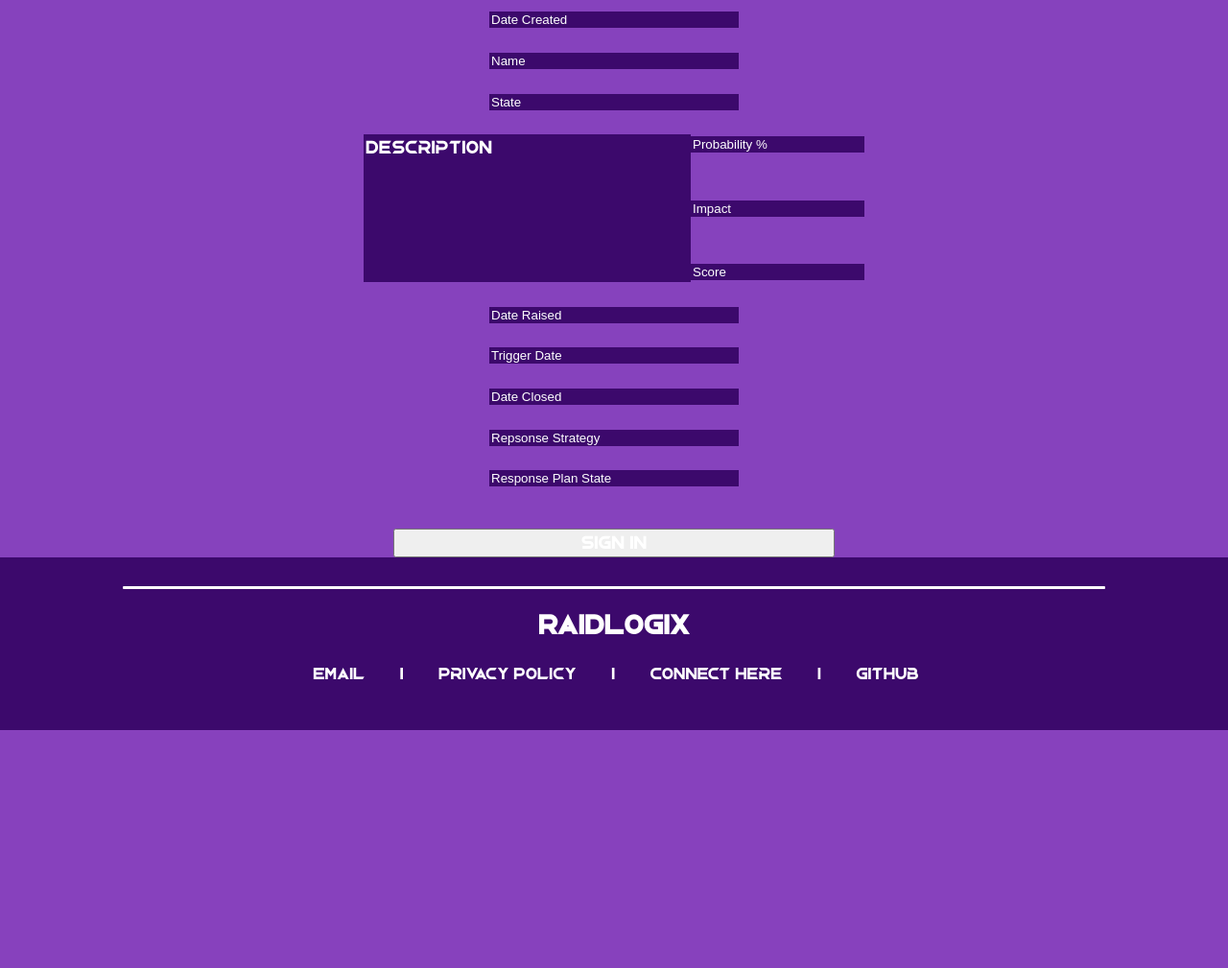
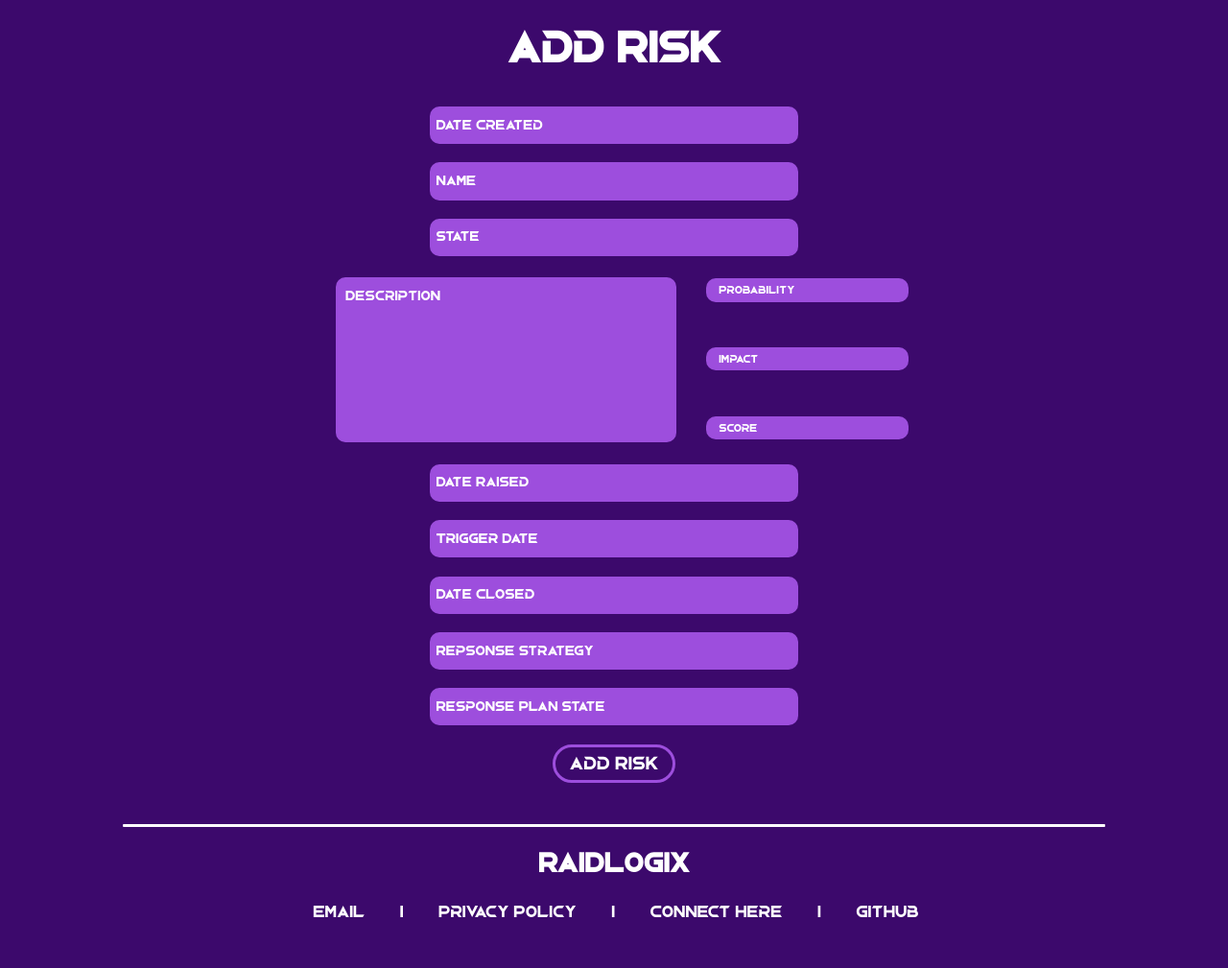
Before and after one commit to joshnelson00/raidlogix-app, a Django app: page /projects/8/add-risk in a window 1280 px wide. Shown: the part 90-1099 px from the top of the page at 96% size. Before the commit the page ends 851 px from the top, so only its background shows below. Run offline with Django 5.2, Linux system fonts and the light colour scheme; a user stored in the database is signed in; data comes from the database, SQL or seed files in the repository; both versions use the stored data as it was after the commit.

Commit message:
add risk page set up with form

```diff
--- a/raidapp/raidlogix/forms.py
+++ b/raidapp/raidlogix/forms.py
@@ -70,15 +70,16 @@ class AddRiskForm(ModelForm):
             'response_strategy': '',
             'response_plan_state': '',
         }
+
         widgets = {
             'created': forms.TextInput(attrs={'placeholder': 'Date Created'}),
             'name': forms.TextInput(attrs={'placeholder': 'Name'}),
             'description': forms.Textarea(attrs={'placeholder': 'Description'}),
             'state': forms.TextInput(attrs={'placeholder': 'State'}),
-            'probability': forms.NumberInput(attrs={'placeholder': 'Probability %'}),
+            'probability': forms.NumberInput(attrs={'placeholder': 'Probability'}),
             'impact': forms.NumberInput(attrs={'placeholder': 'Impact'}),
-            'score': forms.NumberInput(attrs={'placeholder': 'Score', 'disabled': 'True'}),
-            'date_raised': forms.DateInput(attrs={'placeholder': 'Date Raised'}),
+            'score': forms.NumberInput(attrs={'placeholder': 'Score'}),
+            'date_raised': forms.TextInput(attrs={'placeholder': 'Date Raised'}),
             'trigger_date': forms.TextInput(attrs={'placeholder': 'Trigger Date'}),
             'date_closed': forms.TextInput(attrs={'placeholder': 'Date Closed'}),
             'response_strategy': forms.TextInput(attrs={'placeholder': 'Repsonse Strategy'}),
--- a/raidapp/raidlogix/models.py
+++ b/raidapp/raidlogix/models.py
@@ -84,7 +84,7 @@ class risk(models.Model):
     #integer between 1-100
     impact = models.IntegerField()
     #score = (probability * impact) DOUBLE CHECK HERE
-    score = models.IntegerField()
+    score = models.DecimalField(decimal_places=2, max_digits=5)
     date_raised = models.CharField(max_length=50)
     trigger_date = models.CharField(max_length=50)
     date_closed = models.CharField(max_length=50)
--- a/raidapp/raidlogix/static/main.css
+++ b/raidapp/raidlogix/static/main.css
@@ -580,12 +580,19 @@ body {
     text-align: center;
     border-radius: 20px;
     width: 100%;
+}
 
-}
+
 
 .submenu-item a{
     text-decoration: none;
     color: #FFFFFF;
+}
+
+.submenu-item:hover{
+    text-decoration: none;
+    background-color: #45007A;
+    cursor: pointer;
 }
 
 
@@ -700,7 +707,6 @@ body {
 
 .create-project-form {
     display: inline-block;
-
     text-align: center;
 }
 
@@ -933,9 +939,11 @@ body {
     border-style: solid;
     bottom: 70px;
 }
+
 #edit-project-button:hover {
     cursor:pointer;
-    color: lightgray;
+    background-color: #4f1585;
+
 }
 
 .edit-project-details-header {
@@ -961,8 +969,8 @@ body {
     flex-direction: column;
     align-items: center;
     width: 100%;
-    background-color: #8642bd;
     margin-top: 7%;
+    padding-bottom:1%;
 }
 
 .add-attribute-form {
@@ -971,25 +979,41 @@ body {
     align-items: center;
     text-align: center;
     width: 100%;
+    vertical-align: middle;
 }
 
 .add-attribute-form > input{
-    margin-top:1%;
-    margin-bottom:1%;
-    width: 20%;
-    background-color: #3C096C;
+    margin-top:0.75%;
+    margin-bottom:0.75%;
+    width: 30%;
+    background-color: #9D4EDD;
+    padding-bottom: 0.75%;
+    padding-top: 0.75%;
+    padding-left: 0.5%;
+    padding-right: 0.5%;
+    line-height:1.5;
     border-width: 0px;
     color: #FFFFFF;
+    border-radius: 10px;
+    box-sizing: border-box;
+    display: flex;
+    flex-direction: column;
+    justify-content: center;
+
 }
 
 .add-attribute-form > input::placeholder{
     color: #FFFFFF;
+    font-family: "Request";
+    font-size: 10px;
+
 }
 
 
 .add-risk-form-special-container {
     display: flex;
     flex-direction: row;
+    text-align: center;
     margin-bottom: 1%;
     margin-top: 1%;
 }
@@ -999,31 +1023,59 @@ body {
     flex-direction: column;
     align-items: center;
     justify-content: space-between;
+    height: 170px;
 
 }
 
+
 .add-risk-form-special-container input{
-    margin-top: 1%;
-    margin-bottom: 1%;
-    background-color: #3C096C;
+    margin-top: 0.75%;
+    margin-bottom: 0.75%;
+    background-color: #9D4EDD;
     border-width: 0px;
     color: #fff;
+    background-color: #9D4EDD;
+    border-width: 0px;
+    color: #FFFFFF;
+    width:148%;
+    border-radius: 10px;
+    padding-bottom: 5%;
+    padding-top: 5%;
+    padding-left: 10%;
+    padding-right: 0.5%;
+    position: relative;
+    right:5px;
+    font-family: "Roboto-Medium";
+    font-size: 10px;
 }
 
 .add-risk-form-special-container input::placeholder{
     color: #fff;
+    font-family: "Request";
+    font-size: 8px;
 
 }
 
 .add-risk-score input[disabled] {
     opacity: 1;
-    background-color: #3C096C;
+    background-color: #9D4EDD;
     border-width: 0px;
     color: #FFFFFF;
+    width:148%;
+    border-radius: 10px;
+    padding-bottom: 5%;
+    padding-top: 5%;
+    padding-left: 10%;
+    padding-right: 0.5%;
+    position: relative;
+    right:5px;
+
 }
 
 .add-risk-score input[disabled]::placeholder {
     color: #fff;
+    font-family: "Request";
+    font-size: 8px;
 }
 
 .add-risk-right-child input{
@@ -1039,14 +1091,50 @@ body {
     flex-direction: column;
     align-items: center;
     resize: none;
-    background-color: #3C096C;
+    background-color: #9D4EDD;
     border-width: 0px;
     color: #fff;
-
+    padding: 3%;
+    border-radius: 10px;
+    width: 100%;
+    position: relative;
+    right:56px;
+    font-family: "Roboto-Medium";
+    height: 152px;
 }
 
 .add-attribute-form textarea::placeholder{
     color: #fff;
     font-family: "Request";
+    font-size: 10px;
+}
 
+#add-attribute-submit-a {
+    width: 20%;
 }
+
+#add-attribute-submit {
+    font-family: "Request";
+    width: 50%;
+    margin-top: 4%;
+    background-color: #3C096C; /* This should now apply */
+    border-width: 0px;
+    padding: 2%;
+    border-radius: 22px;
+    border-color: #9D4EDD;
+    border-width: 3px;
+    border-style: solid;
+    color: #fff;
+}
+
+#add-attribute-submit:hover {
+    font-family: "Request";
+    cursor: pointer;
+    background-color: #4f1585;
+}
+
+
+#add-attribute-header {
+    font-family: "Request";
+    color: #fff;
+}
--- a/raidapp/raidlogix/templates/add_risk.html
+++ b/raidapp/raidlogix/templates/add_risk.html
@@ -3,6 +3,11 @@
 {% block content %}
 
 <div id="block-add-risk">
+
+    <h1 id="add-attribute-header">Add Risk</h1>
+
+
+
     <form action="" method="post" class="add-attribute-form">
         {% csrf_token %}
         {{ form.created }}
@@ -19,12 +24,9 @@
             <div class="add-risk-right-child">
                 {{ form.impact }}
             </div>
-
-
             <div class="add-risk-score">
                 {{ form.score }}
             </div>
-
         </div>
 
         </div>
@@ -33,7 +35,9 @@
         {{ form.date_closed }}
         {{ form.response_strategy }}
         {{ form.response_plan_state }}
-        <a href="#" id="sign-in-submit"><input id="sign-in-submit" type="submit" value="Sign In"/></a>
+        <a href="#" id="add-attribute-submit-a"><input id="add-attribute-submit" type="submit" value="Add Risk"/></a>
+
+
     </form>
 
 
--- a/raidapp/raidlogix/views.py
+++ b/raidapp/raidlogix/views.py
@@ -57,8 +57,6 @@ def projects(request):
     current_user = request.user
     user_projects_list = user_projects.objects.filter(user=current_user)
     projects = project.objects.filter(id__in=user_projects_list.values_list('project_id', flat=True))
-
-
     context = {
         'projects': projects,
         'user': current_user,
@@ -94,8 +92,6 @@ def view_project(request, pk):
     this_project = get_object_or_404(project, pk=pk)
     form = CreateProjectForm(instance=this_project)
 
-
-
     if request.method == 'POST':
         form = CreateProjectForm(request.POST, instance=this_project)
         if form.is_valid():
@@ -111,7 +107,20 @@ def view_project(request, pk):
 @login_required
 def add_risk(request, pk):
     this_project = get_object_or_404(project, pk=pk)
-    form = AddRiskForm(request.POST, instance=this_project)
+    form = AddRiskForm()
+    current_user = request.user
+    if request.method == 'POST':
+        form = AddRiskForm(request.POST)
+        if form.is_valid():
+            new_risk = form.save(commit=False)
+            new_risk.project = this_project
+            new_risk.owner = current_user
+            new_risk.save()
+            return redirect('view_project', pk)
+        else:
+            print(form.errors)
+
+
 
     context = {
         'form':form
```
Also changed, not shown: raidapp/db.sqlite3, raidapp/raidlogix/migrations/0006_alter_risk_score.py (added), raidapp/raidlogix/migrations/0007_alter_risk_score.py (added), raidapp/raidlogix/migrations/0008_alter_risk_score.py (added).
